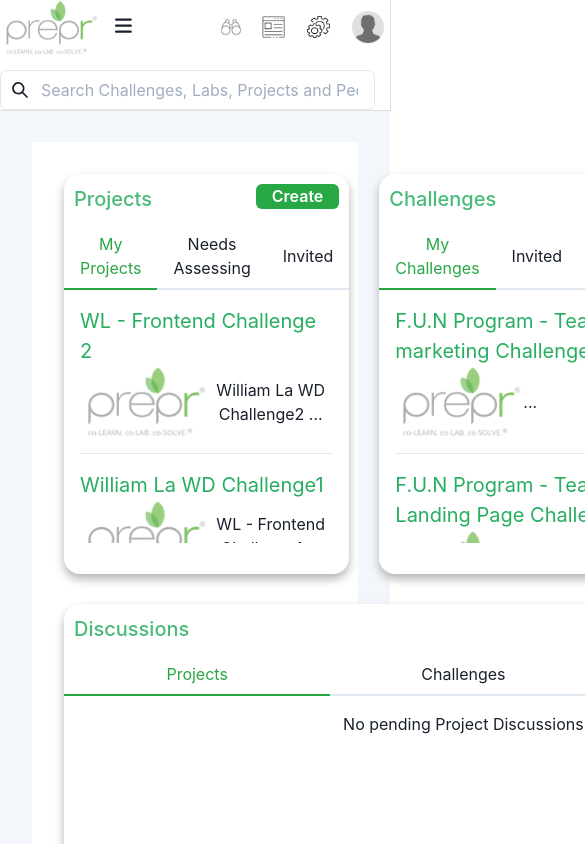
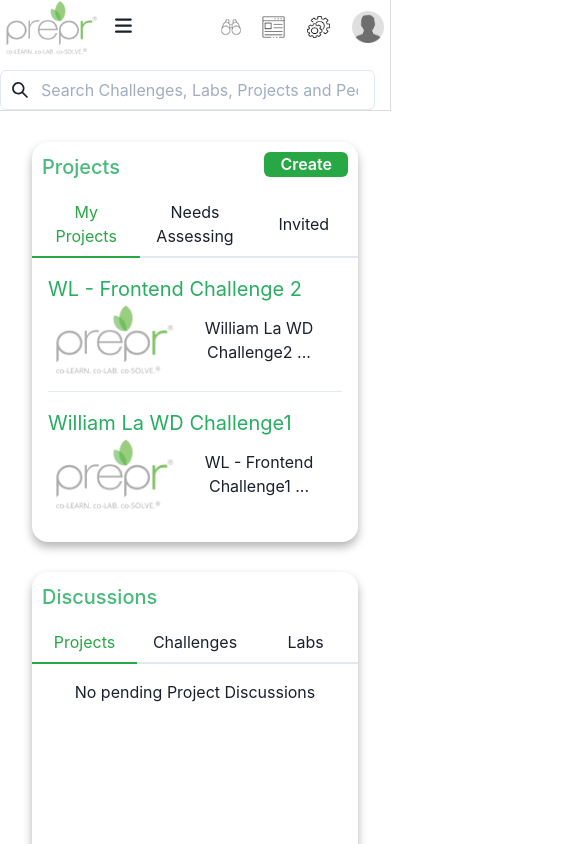
Before and after one commit to WilliamLa59/PreprLabChallenges, a React (Create React App) app in the folder frontend-challenge1/: page /user/home in a window 390 px wide. Shown: the top 844 px of the page, 585 px wide, since content can reach past the window. Built offline with nearby package versions, Linux system fonts and the light colour scheme.

Commit message:
made dashboard responsive

```diff
--- a/frontend-challenge1/src/components/Dashboard/Dashboard.scss
+++ b/frontend-challenge1/src/components/Dashboard/Dashboard.scss
@@ -1,10 +1,9 @@
 .dashboard-background-wrapper{
-    height: 100vh;
+    min-height: 100vh;
 }
 
 .dashboard-container{
     background-color: var(--bg-panel);
-    background-size: 120%;
     display: grid;
     grid-template-rows: 1fr 1fr;
     grid-template-columns: 1fr 1fr 1fr 1fr;
@@ -69,3 +68,36 @@
         width: auto;
     }
 }
+
+@media (max-width: 1350px){
+    .dashboard-container{
+        grid-template-columns: 1fr 1fr 1fr;
+    }
+    .wide-dash{
+        grid-column-start: 1;
+        grid-column-end: 2;
+        grid-row-start: 2;
+        grid-row-end: 2;
+    }
+}
+
+@media (max-width: 1038px){
+    .dashboard-container{
+        grid-template-columns: 1fr 1fr;
+        grid-template-rows: 1fr 1fr 1fr;
+    }
+}
+
+@media (max-width: 730px){
+    .dashboard-container{
+        grid-template-columns: 1fr ;
+        grid-template-rows: 1fr 1fr 1fr 1fr 1fr 1fr;
+    }
+}
+
+@media(max-width: 430px){
+    .dashboard-container{
+        width: 100%;
+        margin:0;
+    }
+}
```
